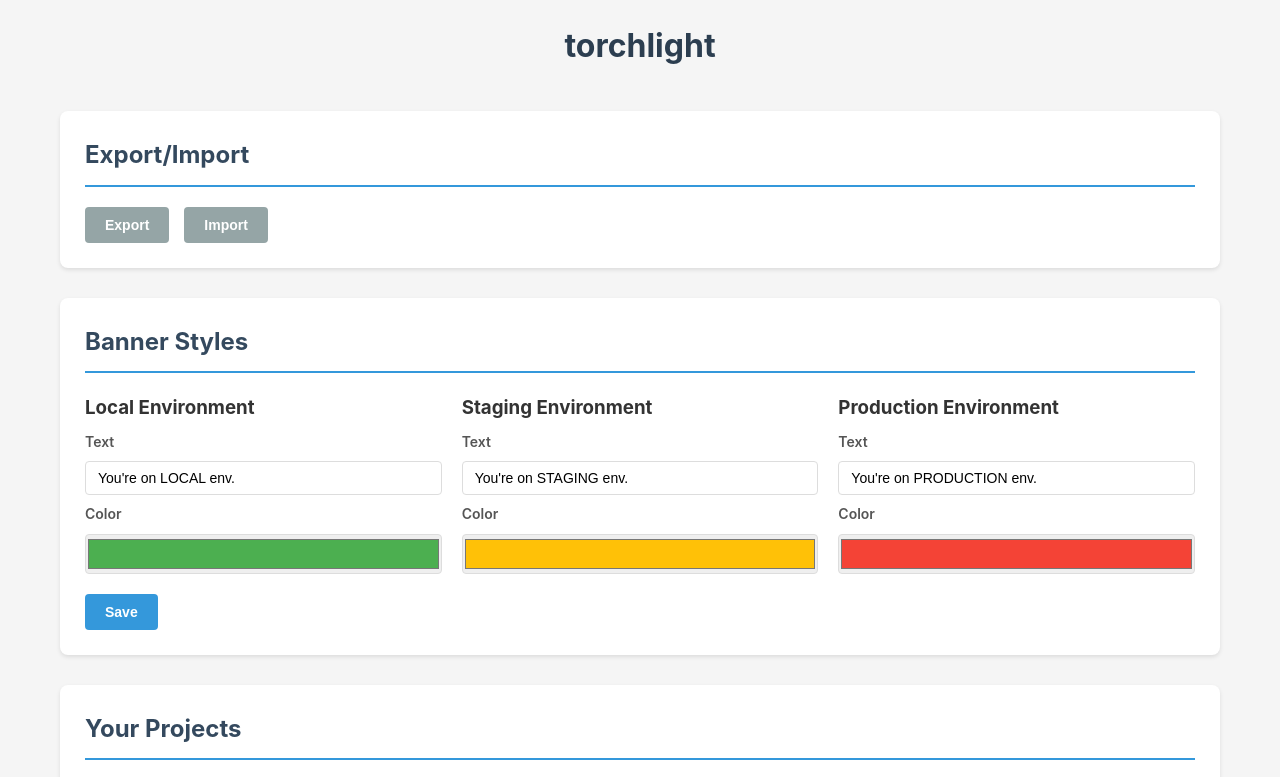
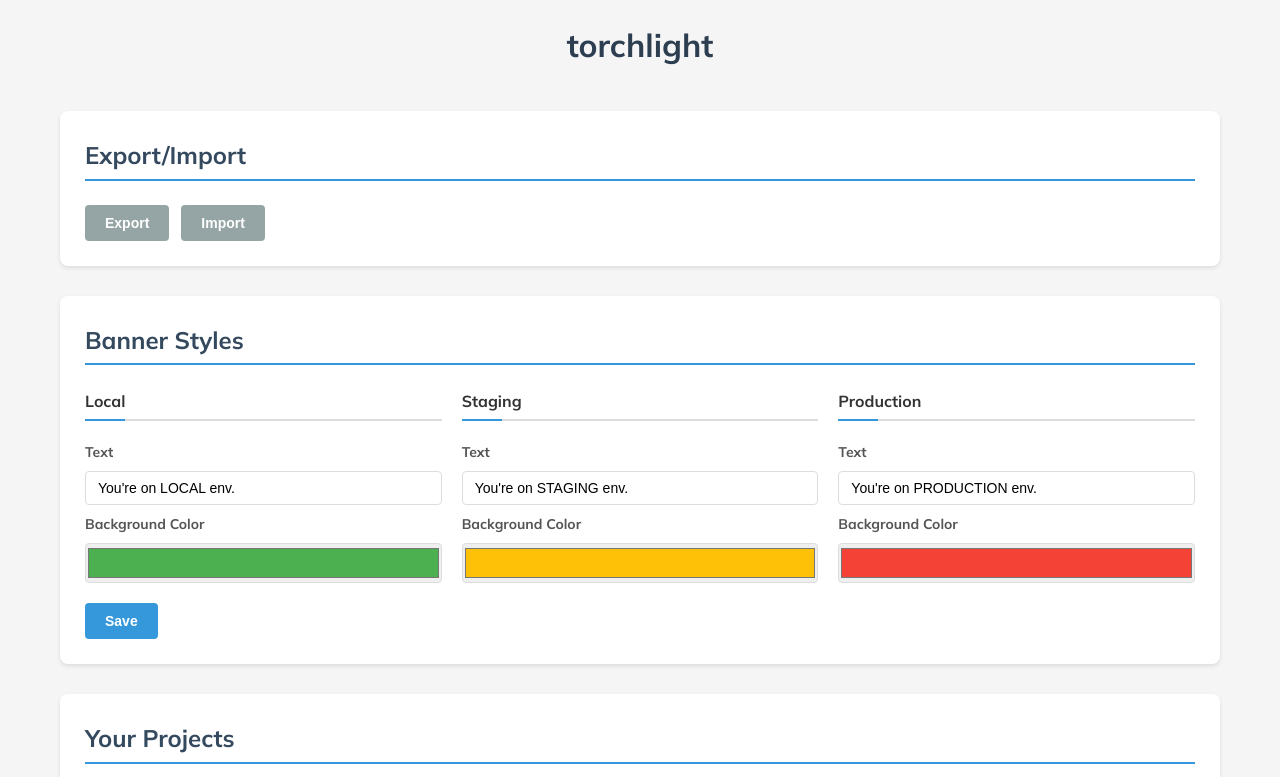
Before and after one commit to itreat-ito/torchlight, a website built with Vite: page src/options.html in a window 1280 px wide. Shown: the top 777 px of the page. Built offline with nearby package versions, Linux system fonts and the light colour scheme; some packages are replaced by stand-ins of ours; what micromodal would draw is missing.

Commit message:
feat: フォントの変更

```diff
--- a/src/options.html
+++ b/src/options.html
@@ -7,11 +7,10 @@
 </head>
 <body>
   <div class="container">
-    <h1 class="title">torchlight</h1>
+    <h1 class="ttl-l title">torchlight</h1>
 
-    <!-- Data Management Section -->
     <section class="data-management-section">
-      <h2>Export/Import</h2>
+      <h2 class="ttl-m">Export/Import</h2>
       <div class="data-management-buttons">
         <button id="export-settings" class="btn btn-secondary">Export</button>
         <button id="import-settings" class="btn btn-secondary">Import</button>
@@ -19,34 +18,34 @@
       </div>
     </section>
 
-    <!-- Common Settings Section -->
+    <!-- Banner Styles -->
     <section class="settings-section">
-      <h2>Banner Styles</h2>
+      <h2 class="ttl-m">Banner Styles</h2>
       <div class="settings-grid">
-        <!-- Local Environment -->
+        <!-- Local -->
         <div class="setting-item">
-          <h3>Local Environment</h3>
+          <h3 class="ttl-s">Local</h3>
           <label for="local-text">Text</label>
           <input type="text" id="local-text" placeholder="You're on LOCAL env.">
-          <label for="local-color">Color</label>
+          <label for="local-color">Background Color</label>
           <input type="color" id="local-color" value="#4CAF50">
         </div>
 
-        <!-- Staging Environment -->
+        <!-- Staging -->
         <div class="setting-item">
-          <h3>Staging Environment</h3>
+          <h3 class="ttl-s">Staging</h3>
           <label for="staging-text">Text</label>
           <input type="text" id="staging-text" placeholder="You're on STAGING env.">
-          <label for="staging-color">Color</label>
+          <label for="staging-color">Background Color</label>
           <input type="color" id="staging-color" value="#FFC107">
         </div>
 
-        <!-- Production Environment -->
+        <!-- Production -->
         <div class="setting-item">
-          <h3>Production Environment</h3>
+          <h3 class="ttl-s">Production</h3>
           <label for="production-text">Text</label>
           <input type="text" id="production-text" placeholder="You're on PRODUCTION env.">
-          <label for="production-color">Color</label>
+          <label for="production-color">Background Color</label>
           <input type="color" id="production-color" value="#F44336">
         </div>
       </div>
@@ -55,7 +54,7 @@
 
     <!-- Project Management Section -->
     <section class="projects-section">
-      <h2>Your Projects</h2>
+      <h2 class="ttl-m">Your Projects</h2>
       <button id="add-project" class="btn btn-secondary">Add Project</button>
       <div id="projects-list" class="projects-list"></div>
     </section>
--- a/src/sass/common.scss
+++ b/src/sass/common.scss
@@ -1,3 +1,6 @@
+// Google Fonts
+@import url('https://fonts.googleapis.com/css2?family=M+PLUS+1p:wght@400;700&family=Mulish:ital,wght@0,200..1000;1,200..1000&display=swap');
+
 // 共通変数
 $primary-color: #3498db;
 $primary-hover: #2980b9;
@@ -22,13 +25,60 @@ $shadow: 0 2px 4px rgba(0, 0, 0, 0.1);
   box-sizing: border-box;
 }
 
+// フォント設定
+body,
+html {
+  font-family: 'Mulish', 'M PLUS 1p', -apple-system, BlinkMacSystemFont, 'Segoe UI', Roboto, sans-serif;
+}
+
+// 見出しスタイル
+.ttl-l {
+  margin-bottom: 30px;
+  color: #2c3e50;
+  font-weight: 700;
+
+  &.title {
+    font-size: 2.0rem;
+    text-align: center;
+    margin-bottom: 40px;
+  }
+}
+
+.ttl-m {
+  margin-bottom: 24px;
+  color: #34495e;
+  font-weight: 700;
+  border-bottom: 2px solid $primary-color;
+  padding-bottom: 4px;
+}
+
+.ttl-s {
+  font-size: 16px;
+  font-weight: 700;
+  color: $text-color;
+  margin: 0 0 12px 0;
+  padding-bottom: 4px;
+  border-bottom: 2px solid $border-color;
+  position: relative;
+
+  &::before {
+    content: '';
+    position: absolute;
+    left: 0;
+    bottom: -2px;
+    width: 40px;
+    height: 2px;
+    background-color: $primary-color;
+  }
+}
+
 // ボタン
 .btn {
   padding: 10px 20px;
   border: none;
   border-radius: 4px;
   font-size: 14px;
-  font-weight: 600;
+  font-weight: 700;
   cursor: pointer;
   transition: background-color 0.2s;
 
@@ -120,7 +170,7 @@ $shadow: 0 2px 4px rgba(0, 0, 0, 0.1);
   label {
     display: block;
     margin-bottom: 8px;
-    font-weight: 600;
+    font-weight: 700;
     color: $text-light;
   }
 
--- a/src/sass/options.scss
+++ b/src/sass/options.scss
@@ -1,7 +1,6 @@
 @use './common' as *;
 
 body {
-  font-family: -apple-system, BlinkMacSystemFont, 'Segoe UI', Roboto, 'Helvetica Neue', Arial, sans-serif;
   background-color: $bg-color;
   color: $text-color;
   line-height: 1.6;
@@ -11,24 +10,6 @@ body {
   max-width: 1200px;
   margin: 0 auto;
   padding: 20px;
-}
-
-h1 {
-  margin-bottom: 30px;
-  color: #2c3e50;
-
-  &.title {
-    font-size: 2.0rem;
-    text-align: center;
-    margin-bottom: 40px;
-  }
-}
-
-h2 {
-  margin-bottom: 20px;
-  color: #34495e;
-  border-bottom: 2px solid $primary-color;
-  padding-bottom: 10px;
 }
 
 // データ管理セクション
@@ -42,7 +23,7 @@ h2 {
 
 .data-management-buttons {
   display: flex;
-  gap: 15px;
+  gap: 12px;
   flex-wrap: wrap;
 }
 
@@ -67,8 +48,10 @@ h2 {
   flex-direction: column;
   gap: 8px;
 
+  // h3 styles are defined in common.scss
+
   label {
-    font-weight: 600;
+    font-weight: 700;
     color: $text-light;
     font-size: 14px;
   }
@@ -125,7 +108,7 @@ h2 {
 
 .project-name {
   font-size: 18px;
-  font-weight: 600;
+  font-weight: 700;
   color: #2c3e50;
 }
 
@@ -164,15 +147,9 @@ h2 {
   }
 
   li {
-    padding: 4px 0;
+    padding: 0;
     word-break: break-all;
   }
-}
-
-#modal-title {
-  margin-bottom: 20px;
-  border-bottom: none;
-  padding-bottom: 0;
 }
 
 // Micromodal confirmation modal styles
@@ -283,7 +260,7 @@ h2 {
 .modal__title {
   margin: 0;
   font-size: 20px;
-  font-weight: 600;
+  font-weight: 700;
   color: $text-color;
 }
 
@@ -334,7 +311,7 @@ h2 {
     label {
       display: block;
       margin-bottom: 8px;
-      font-weight: 600;
+      font-weight: 700;
       color: $text-light;
     }
 
```
